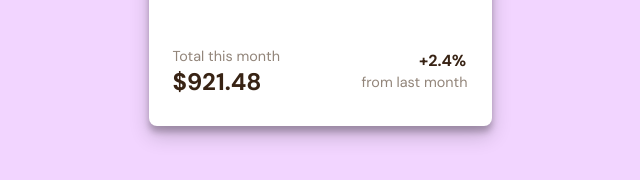
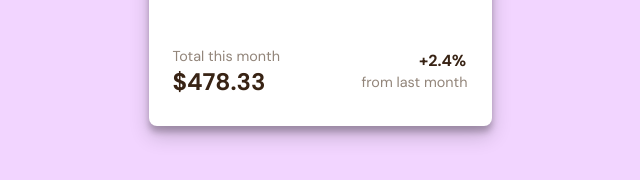
Before and after one commit to Have-Samuel/expenses-chart-component, a plain HTML site: page index.html in a window 1280 px wide. Shown: the part 482-662 px from the top of the page, 320-960 px from the left. Drawn offline with Linux system fonts and the light colour scheme.

Commit message:
Final Display

```diff
--- a/index.html
+++ b/index.html
@@ -81,7 +81,7 @@
     <div class="base">
       <div class="left">
         <span>Total this month</span>
-        <div class="cash">$921.48</div>
+        <div class="cash">$478.33</div>
       </div>
       <div class="right">
         <div class="percent">+2.4%</div>
```
